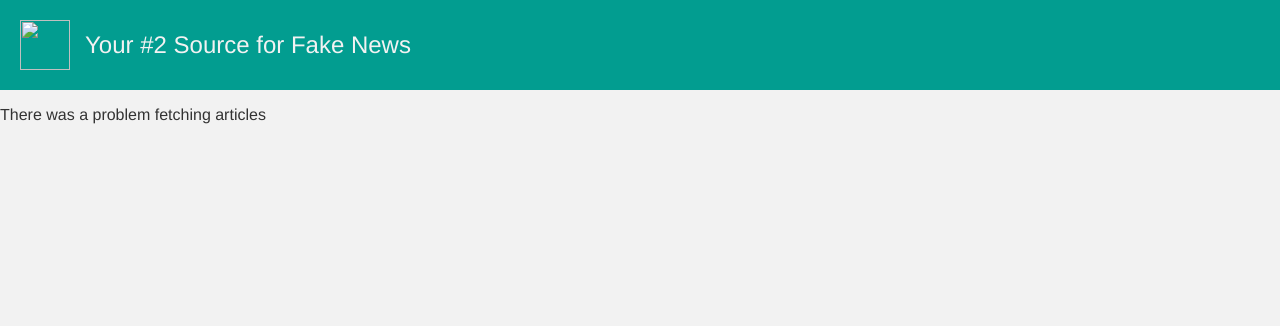
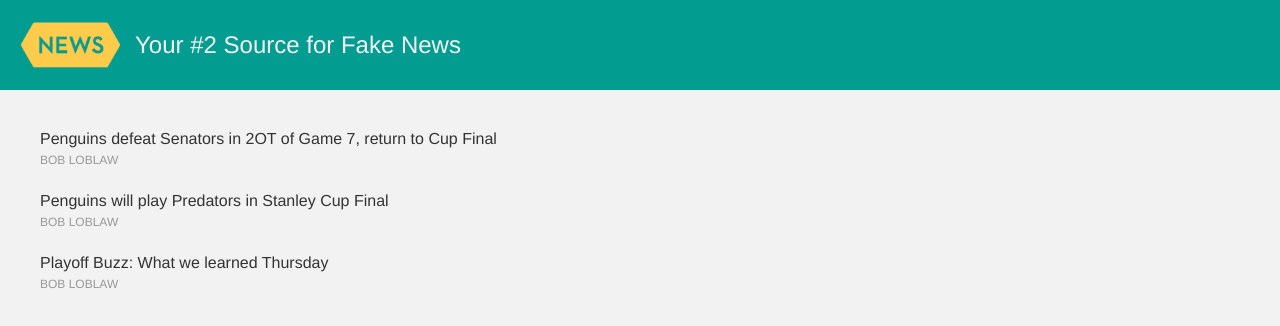
Before and after one commit to brittanydionigi/dino-devtools, a website: page public/index.html in a window 1280 px wide. Drawn offline with Linux system fonts and the light colour scheme; no server answers.

Commit message:
Update scripts

```diff
--- a/public/css/main.css
+++ b/public/css/main.css
@@ -23,3 +23,19 @@ h2 {
   display: inline-block;
   line-height: 50px;
 }
+
+ul {
+  margin-top: 40px;
+}
+
+li {
+  list-style-type: none;
+}
+
+li span {
+  font-size: 12px;
+  color: #999;
+  text-transform: uppercase;
+  display: block;
+  margin: 5px 0 25px 0;
+}
--- a/public/index.html
+++ b/public/index.html
@@ -5,11 +5,10 @@
   </head>
   <body>
     <header>
-      <img src="./logo.png" height="50px" />
+      <img src="./img/logo.png" height="50px" />
       <h2>Your #2 Source for Fake News</h2>
     </header>
 
-    <p id="notification-box"></p>
     <ul id="latest-headlines">
     </ul>
 
--- a/public/main.js
+++ b/public/main.js
@@ -1,28 +1,25 @@
-fetch('http://localhost:3000/api/v1/news')
-  .then(response => response.json())
-  .then(newsArticles => {
-    appendNews(newsArticles);
-  })
-  .catch(error => {
-    displayNotification('There was a problem fetching articles');
-  });
-
-
-const displayNotification = (message) => {
-  $('#notification-box').text(message);
-};
+const articles = [
+  { headline: 'Penguins defeat Senators in 2OT of Game 7, return to Cup Final', byline: 'Bob Loblaw' },
+  { headline: 'Penguins will play Predators in Stanley Cup Final', byline: 'Bob Loblaw' },
+  { headline: 'Playoff Buzz: What we learned Thursday', byline: 'Bob Loblaw' },
+];
 
 const appendNews = (articles) => {
   let articlesFrag = document.createDocumentFragment();
 
   articles.forEach(article => {
     let headline = document.createElement('li');
-    headline.innerText = article.headline;
+    let byline = document.createElement('span');
+    byline.innerText = article.byline;
+    headline.innerHTML = article.headline;
+    headline.appendChild(byline);
     articlesFrag.appendChild(headline);
   });
 
   $('#latest-headlines').append(articlesFrag);
 };
+
+appendNews(articles);
 
 
 if ('serviceWorker' in navigator) {
```
Also changed, not shown: public/service-worker.js (+15 -1 lines).
